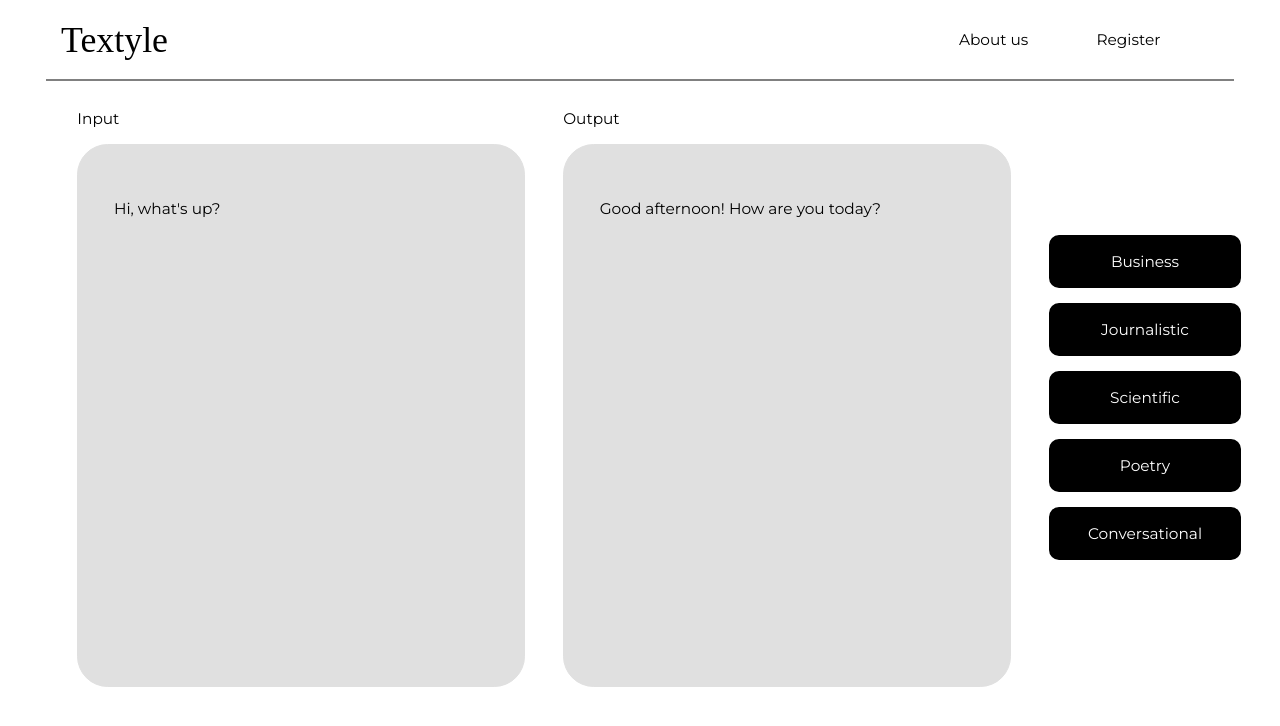
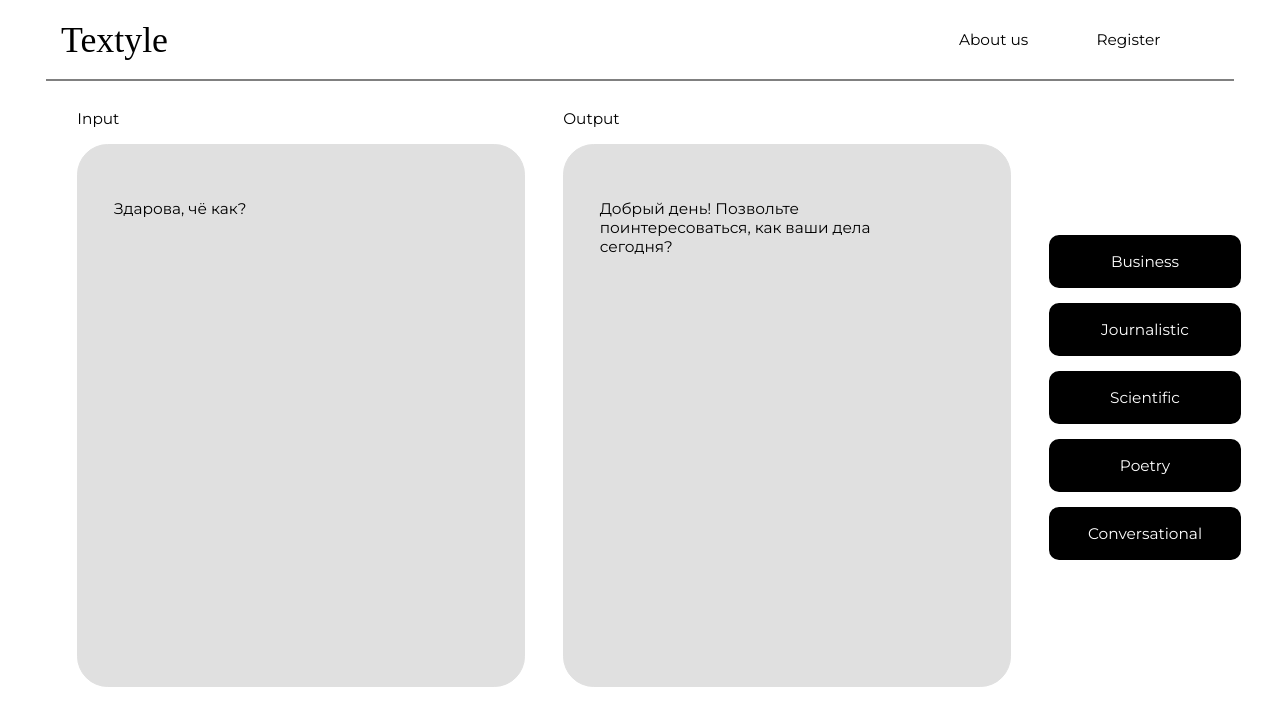
Before and after one commit to Nickolaus-899/Textyle-Frontend, a React (Create React App) app: page /textyle in a window 1280 px wide. Shown: the top 726 px of the page. Built offline with nearby package versions, Linux system fonts and the light colour scheme; a web font is replaced by a local one.

Commit message:
view changes

```diff
--- a/src/pages/Textyle.jsx
+++ b/src/pages/Textyle.jsx
@@ -11,8 +11,9 @@ import {displayMessage} from "../proxy/errors/ErrorDisplay";
 import {MessageType} from "../proxy/errors/MessageType.tsx";
 
 function Textyle() {
-    const [input, setInput] = useState("Hi, what's up?");
-    const [output, setOutput] = useState("Good afternoon! How are you today?");
+    const [input, setInput] = useState("Здарова, чё как?");
+    const [output, setOutput] = useState("Добрый день! Позвольте поинтересоваться, " +
+        "как ваши дела сегодня?");
 
     const sendRequest = (style) => {
         displayMessage('Wait for the result...', MessageType.INFO)
```
